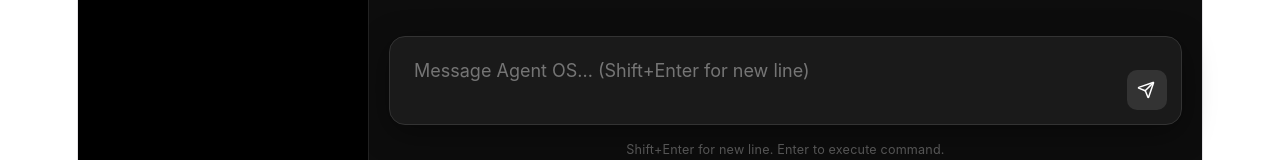
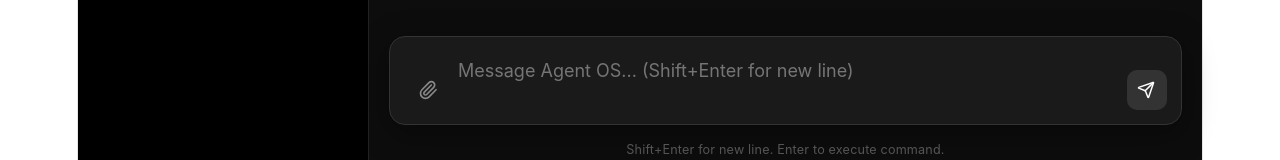
Before and after one commit to abhinavgu27/ai-agent-backend, a React (Vite) app in the folder private-ui/: page / in a window 1280 px wide. Shown: the part 597-757 px from the top of the page. Built offline with nearby package versions, Linux system fonts and the light colour scheme.

Commit message:
Fix: Resolved StreamingResponse import error and enabled multipart

```diff
--- a/private-ui/src/App.jsx
+++ b/private-ui/src/App.jsx
@@ -2,8 +2,96 @@ import ReactMarkdown from 'react-markdown';
 import { Prism as SyntaxHighlighter } from 'react-syntax-highlighter';
 import { vscDarkPlus } from 'react-syntax-highlighter/dist/esm/styles/prism';
 import { useState, useRef, useEffect } from 'react';
-import { Send, Terminal, Bot, User, Trash2, Cpu, Loader2 } from 'lucide-react';
+// 1. Added Paperclip to the lucide-react imports
+import { Send, Terminal, Bot, User, Trash2, Cpu, Loader2, Paperclip } from 'lucide-react';
 
+// ==========================================
+// 📂 NEW: FILE UPLOAD COMPONENT
+// ==========================================
+function FileUploadButton({ backendUrl }) {
+  const [isUploading, setIsUploading] = useState(false);
+  const [uploadStatus, setUploadStatus] = useState("");
+  const fileInputRef = useRef(null);
+
+  const handleFileChange = async (event) => {
+      const file = event.target.files[0];
+      if (!file) return;
+
+      const formData = new FormData();
+      formData.append("file", file);
+
+      setIsUploading(true);
+      setUploadStatus("..."); // Tiny indicator
+
+      try {
+          const response = await fetch(`${backendUrl}/upload`, {
+              method: "POST",
+              body: formData,
+          });
+
+          const data = await response.json();
+
+          if (data.status === "Success") {
+              setUploadStatus("✅");
+              setTimeout(() => setUploadStatus(""), 3000);
+          } else {
+              setUploadStatus("❌");
+              setTimeout(() => setUploadStatus(""), 3000);
+          }
+      } catch (error) {
+          setUploadStatus("❌");
+          setTimeout(() => setUploadStatus(""), 3000);
+      } finally {
+          setIsUploading(false);
+          event.target.value = null;
+      }
+  };
+
+  return (
+      <div style={{ display: 'flex', alignItems: 'center', position: 'relative', marginBottom: '4px', marginLeft: '4px' }}>
+          <input
+              type="file"
+              ref={fileInputRef}
+              onChange={handleFileChange}
+              accept=".txt,.md,.pdf"
+              style={{ display: 'none' }}
+          />
+          <button
+              type="button"
+              onClick={() => fileInputRef.current.click()}
+              disabled={isUploading}
+              title="Upload Document (PDF, TXT, MD)"
+              style={{
+                  backgroundColor: 'transparent',
+                  color: isUploading ? '#10a37f' : '#888',
+                  border: 'none',
+                  width: '40px',
+                  height: '40px',
+                  display: 'flex',
+                  alignItems: 'center',
+                  justifyContent: 'center',
+                  cursor: isUploading ? 'default' : 'pointer',
+                  transition: 'all 0.2s'
+              }}
+              onMouseEnter={(e) => e.currentTarget.style.color = '#fff'}
+              onMouseLeave={(e) => e.currentTarget.style.color = isUploading ? '#10a37f' : '#888'}
+          >
+              {isUploading ? <Loader2 size={20} style={{ animation: 'spin 1s linear infinite' }} /> : <Paperclip size={20} />}
+          </button>
+
+          {/* Floating Status Indicator */}
+          {uploadStatus && (
+              <span style={{ position: 'absolute', top: '-25px', left: '10px', fontSize: '0.8rem', animation: 'fadeIn 0.3s' }}>
+                  {uploadStatus}
+              </span>
+          )}
+      </div>
+  );
+}
+
+// ==========================================
+// 🚀 MAIN APP COMPONENT
+// ==========================================
 function App() {
   const [input, setInput] = useState('');
   const [chatLog, setChatLog] = useState([]);
@@ -27,7 +115,6 @@ function App() {
 
   const handleClear = () => {
     setIsClearing(true);
-    // Fake a cool "system purge" delay
     setTimeout(() => {
       setChatLog([]);
       setIsClearing(false);
@@ -164,9 +251,8 @@ function App() {
                 <div style={{ width: '32px', height: '32px', borderRadius: '6px', display: 'flex', alignItems: 'center', justifyContent: 'center', backgroundColor: msg.role === 'user' ? '#10a37f' : '#6E2CF2', color: 'white', flexShrink: 0 }}>
                   {msg.role === 'user' ? <User size={18} /> : <Bot size={18} />}
                 </div>
-                <div style={{ flex: 1, lineHeight: '1.7', fontSize: '1rem', color: '#d1d1d1', overflowhidden: 'hidden' }}>
+                <div style={{ flex: 1, lineHeight: '1.7', fontSize: '1rem', color: '#d1d1d1', overflow: 'hidden' }}>
 
-                  {/* The Magic Markdown Renderer */}
                   <ReactMarkdown
                     components={{
                       code({node, inline, className, children, ...props}) {
@@ -197,6 +283,10 @@ function App() {
         <footer style={{ padding: '20px 20px 40px', background: 'linear-gradient(to top, #0D0D0D 80%, transparent)' }}>
           <div style={{ maxWidth: '850px', margin: '0 auto', position: 'relative' }}>
             <form style={{ display: 'flex', alignItems: 'flex-end', backgroundColor: '#1A1A1A', borderRadius: '16px', padding: '10px 14px', border: '1px solid #333', boxShadow: '0 8px 32px rgba(0,0,0,0.4)' }}>
+
+              {/* 2. THE UPLOAD BUTTON PLACED HERE */}
+              <FileUploadButton backendUrl="https://ai-agent-backend-cmda.onrender.com" />
+
               <textarea
                 ref={textareaRef}
                 value={input}
@@ -206,7 +296,7 @@ function App() {
                 rows={1}
                 style={{ flex: 1, padding: '10px', backgroundColor: 'transparent', border: 'none', color: 'white', outline: 'none', fontSize: '1rem', resize: 'none', fontFamily: 'inherit', maxHeight: '200px', lineHeight: '1.5' }}
               />
-              <button onClick={handleSend} disabled={isTyping || !input.trim()} style={{ backgroundColor: (isTyping || !input.trim()) ? '#333' : '#10a37f', color: 'white', border: 'none', borderRadius: '10px', width: '40px', height: '40px', display: 'flex', alignItems: 'center', justifyContent: 'center', cursor: (isTyping || !input.trim()) ? 'default' : 'pointer', transition: 'all 0.2s', marginBottom: '4px', flexShrink: 0 }}>
+              <button type="button" onClick={handleSend} disabled={isTyping || !input.trim()} style={{ backgroundColor: (isTyping || !input.trim()) ? '#333' : '#10a37f', color: 'white', border: 'none', borderRadius: '10px', width: '40px', height: '40px', display: 'flex', alignItems: 'center', justifyContent: 'center', cursor: (isTyping || !input.trim()) ? 'default' : 'pointer', transition: 'all 0.2s', marginBottom: '4px', flexShrink: 0 }}>
                 <Send size={18} style={{ transform: 'translateX(-1px)' }}/>
               </button>
             </form>
@@ -217,7 +307,6 @@ function App() {
         </footer>
       </div>
 
-      {/* Global CSS for the loading spinner animation */}
       <style>{`
         @keyframes spin { 100% { transform: rotate(360deg); } }
         @keyframes fadeIn { from { opacity: 0; transform: translateY(10px); } to { opacity: 1; transform: translateY(0); } }
```
Also changed, not shown: 1 other file (tests, documents, lock files or other folders).
